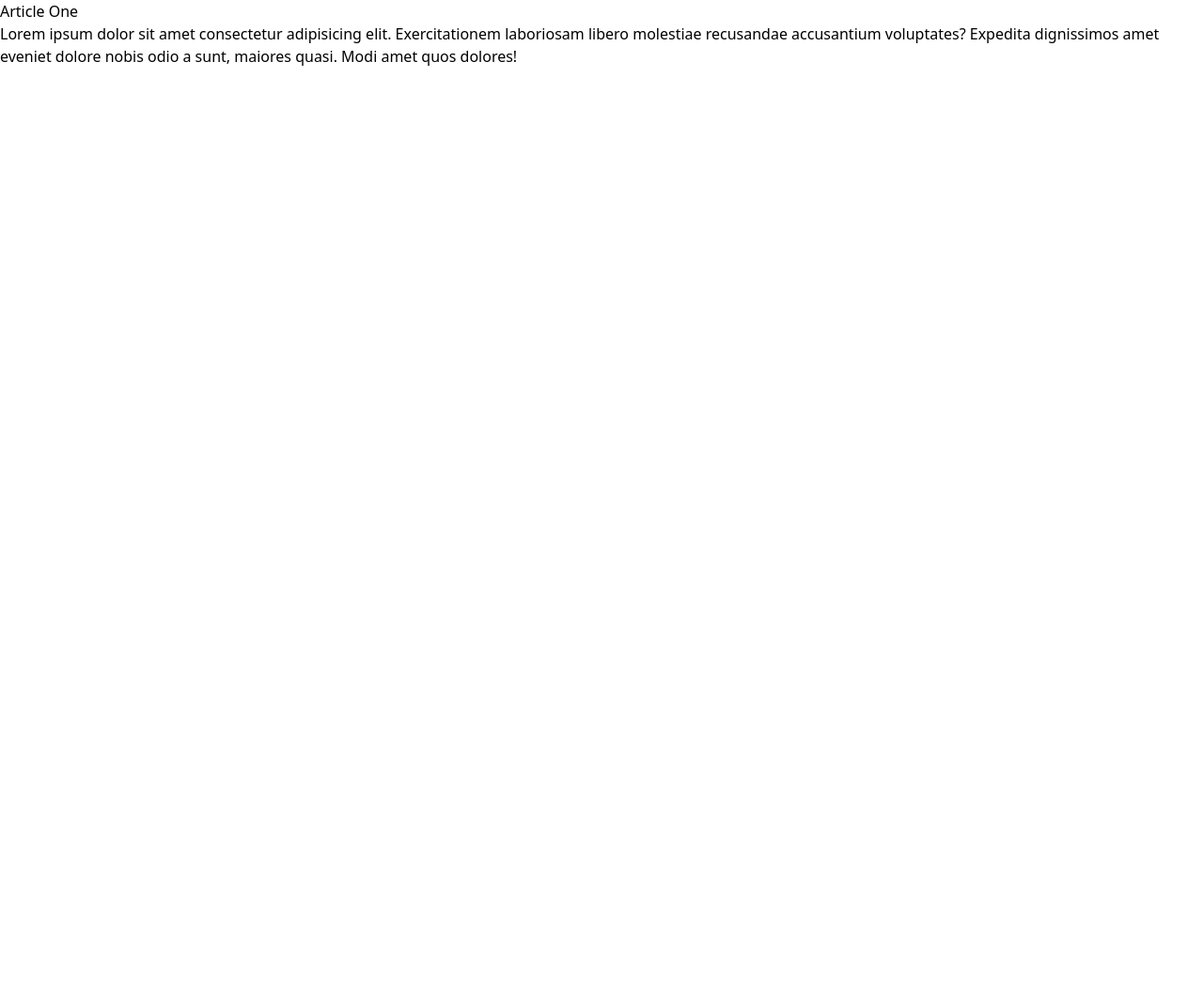
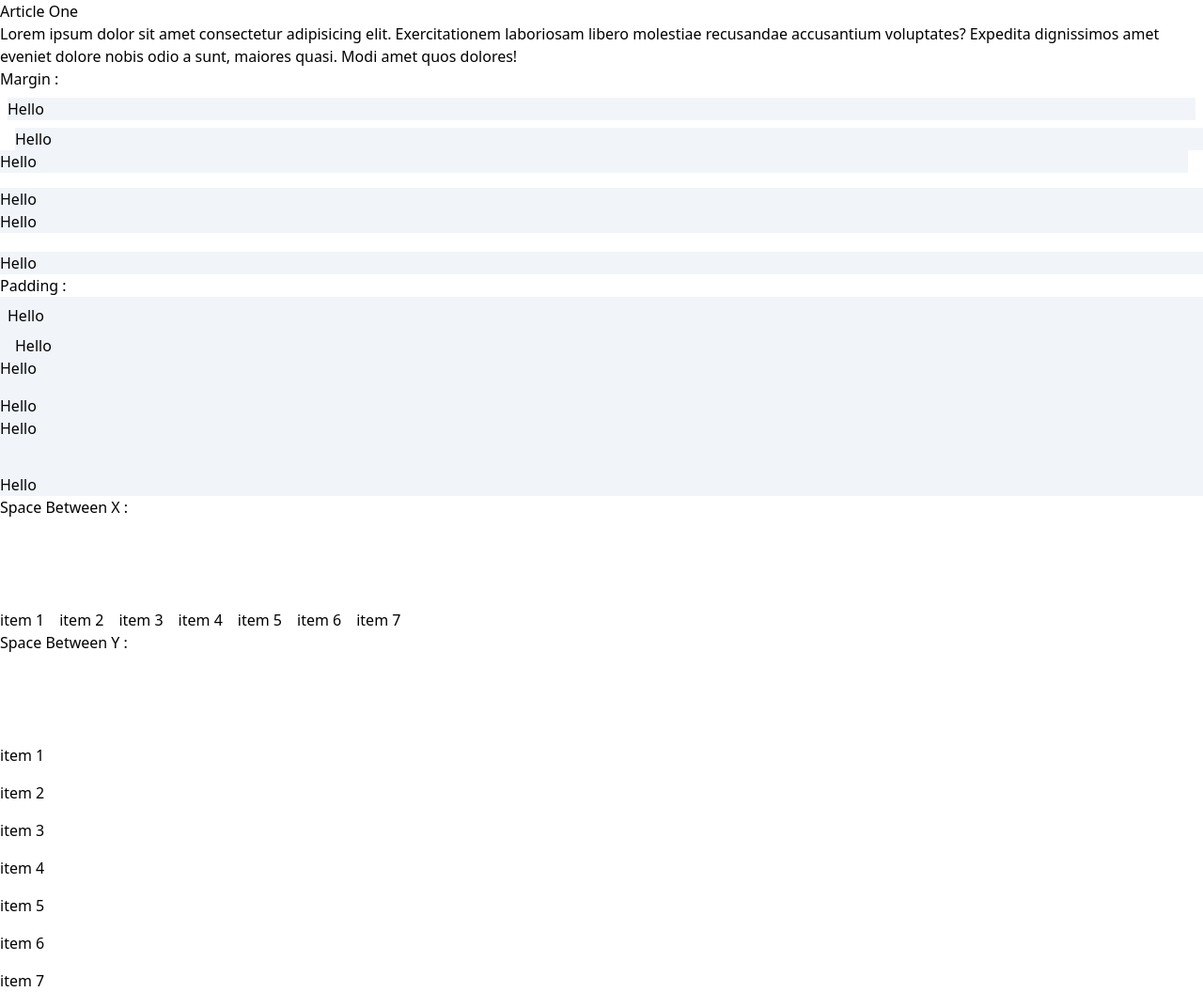
Before and after one commit to ShehabTaher/Tailwind-Tutorial-Code, a plain HTML site: page tailwind-sandbox/03-container-spacing/index.html in a window 1280 px wide. Shown: the whole page at 94% size. Before the commit the page ends 800 px from the top, so only its background shows below. Drawn offline with nearby package versions, Linux system fonts and the light colour scheme.

Commit message:
Container & Spacing

```diff
--- a/tailwind-sandbox/03-container-spacing/index.html
+++ b/tailwind-sandbox/03-container-spacing/index.html
@@ -1,5 +1,6 @@
 <!DOCTYPE html>
 <html lang="en">
+
 <head>
   <meta charset="UTF-8" />
   <meta http-equiv="X-UA-Compatible" content="IE=edge" />
@@ -7,9 +8,10 @@
   <script src="https://cdn.tailwindcss.com"></script>
   <title>Container & Spacing</title>
 </head>
+
 <body>
   <!-- Container -->
-    <div>
+  <div class="container mx-auto">
     <article>
       <h3>Article One</h3>
       <p>
@@ -21,14 +23,48 @@
     </article>
 
     <!-- Margin -->
+    <h1>Margin :</h1>
+    <div class="bg-slate-100 m-2">Hello</div>
+    <div class="bg-slate-100 ml-4">Hello</div>
+    <div class="bg-slate-100 mr-4">Hello</div>
+    <div class="bg-slate-100 mt-4">Hello</div>
+    <div class="bg-slate-100 mb-4">Hello</div>
+    <div class="bg-slate-100 mt-[20px]">Hello</div>
 
     <!-- Padding -->
+    <h1>Padding : </h1>
+<div class="bg-slate-100 p-2">Hello</div>
+    <div class="bg-slate-100 pl-4">Hello</div>
+    <div class="bg-slate-100 pr-4">Hello</div>
+    <div class="bg-slate-100 pt-4">Hello</div>
+    <div class="bg-slate-100 pb-4">Hello</div>
+    <div class="bg-slate-100 pt-[20px]">Hello</div>
 
     <!-- Space Between X -->
-
+    <h1>Space Between X : </h1>
+<div class="flex mt-24 space-x-4">
+  <div>item 1</div>
+  <div>item 2</div>
+  <div>item 3</div>
+  <div>item 4</div>
+  <div>item 5</div>
+  <div>item 6</div>
+  <div>item 7</div>
+</div>
     <!-- Space Between Y -->
+    <h1>Space Between Y : </h1>
+    <div class="flex flex-col mt-24 space-y-4">
+      <div>item 1</div>
+      <div>item 2</div>
+      <div>item 3</div>
+      <div>item 4</div>
+      <div>item 5</div>
+      <div>item 6</div>
+      <div>item 7</div>
+    </div>
   </div>
 </body>
+
 </html>
 
 <!-- Breakpoinsts for Container
```
Lines whose indentation alone changed are shown as unchanged.
